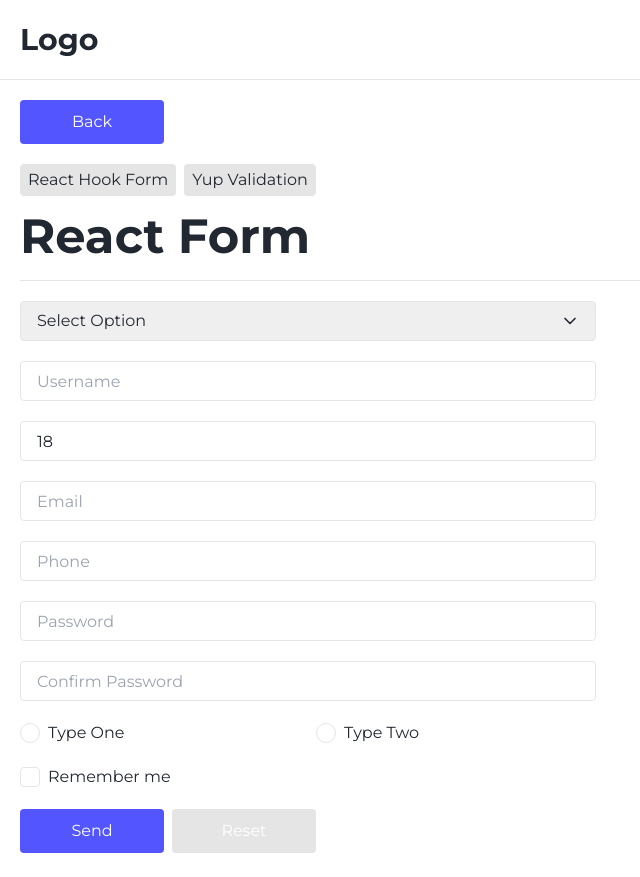
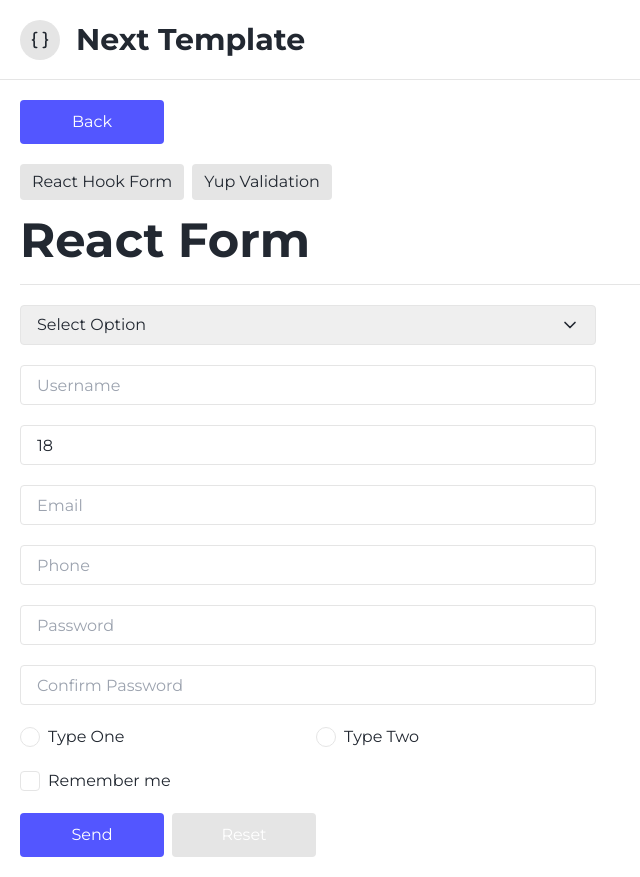
Before and after one commit to dimarogkov/next-template, a Next.js app: page /form in a window 1280 px wide. Shown: the whole page, without its empty margins (0-640 px from the left). Built offline with nearby package versions, Linux system fonts and the light colour scheme.

Commit message:
add Lucide icons

```diff
--- a/package.json
+++ b/package.json
@@ -14,12 +14,12 @@
         "@tanstack/react-query": "^5.51.1",
         "axios": "^1.7.2",
         "classnames": "^2.5.1",
+        "lucide-react": "^0.427.0",
         "next": "14.2.4",
         "next-themes": "^0.3.0",
         "react": "^18",
         "react-dom": "^18",
         "react-hook-form": "^7.52.0",
-        "react-icons": "^5.2.1",
         "react-redux": "^9.1.2",
         "yup": "^1.4.0",
         "zustand": "^4.5.4"
--- a/src/components/elements/Header/Header.tsx
+++ b/src/components/elements/Header/Header.tsx
@@ -1,12 +1,18 @@
 import Link from 'next/link';
 import { Subtitle } from '../../ui';
+import { Braces } from 'lucide-react';
 
 export const Header = () => {
     return (
-        <header className='relative z-20 flex items-center w-full h-16 lg:h-20 border-b border-gray'>
+        <header className='sticky top-0 left-0 z-20 flex items-center w-full h-16 lg:h-20 border-b border-gray bg-white'>
             <div className='flex items-center justify-between w-full max-w-screen-2xl px-4 sm:px-5 m-auto'>
                 <Subtitle className='flex'>
-                    <Link href='/'>Logo</Link>
+                    <Link href='/' className='flex items-center gap-4 transition-opacity duration-300 hover:opacity-75'>
+                        <span className='flex items-center justify-center w-10 h-10 rounded-full bg-gray'>
+                            <Braces className='w-5 h-5 text-black' />
+                        </span>
+                        <span>Next Template</span>
+                    </Link>
                 </Subtitle>
             </div>
         </header>
--- a/src/components/elements/ThemeController/ThemeController.tsx
+++ b/src/components/elements/ThemeController/ThemeController.tsx
@@ -1,7 +1,7 @@
 'use client';
 import { useEffect, useState } from 'react';
 import { useTheme } from 'next-themes';
-import { LuMoon, LuSun } from 'react-icons/lu';
+import { Moon, Sun } from 'lucide-react';
 
 type Props = {
     className?: string;
@@ -20,7 +20,7 @@
     return (
         mounted && (
             <label className={`flex items-center cursor-pointer gap-x-3 ${className}`}>
-                <LuSun className='w-5 h-5 text-black' />
+                <Sun className='w-5 h-5 text-black' />
 
                 <input
                     type='checkbox'
@@ -30,7 +30,7 @@
                     className='toggle theme-controller text-black border-black'
                 />
 
-                <LuMoon className='w-5 h-5 text-black' />
+                <Moon className='w-5 h-5 text-black' />
             </label>
         )
     );
--- a/src/components/elements/Todo/Todo.tsx
+++ b/src/components/elements/Todo/Todo.tsx
@@ -2,8 +2,8 @@
 import { UseMutateFunction } from '@tanstack/react-query';
 import { ITodo } from '@/src/types/interfaces/Todo';
 
-import { LuTrash } from 'react-icons/lu';
 import { Btn, Subtitle, Text } from '../../ui';
+import { Trash2 } from 'lucide-react';
 import cn from 'classnames';
 
 type Props = {
@@ -26,7 +26,7 @@
                 className='absolute z-10 top-2 right-2 flex items-center justify-center w-8 h-8 rounded border border-red bg-red/15 transition-opacity duration-300 hover:opacity-70'
                 onClick={() => removeTodo(id)}
             >
-                <LuTrash className='w-5 h-5 text-red' />
+                <Trash2 className='w-5 h-5 text-red' />
             </button>
 
             <div className='flex-grow w-full mb-3 last:mb-0'>
--- a/src/components/ui/Badge.tsx
+++ b/src/components/ui/Badge.tsx
@@ -5,7 +5,7 @@
 }
 
 const Badge: React.FC<Props> = forwardRef<HTMLSpanElement, Props>(({ className = '', ...props }, ref) => (
-    <span ref={ref} {...props} className={`text-base text-black px-2 py-1 rounded bg-gray ${className}`} />
+    <span ref={ref} {...props} className={`text-base text-black px-3 py-1.5 rounded bg-gray ${className}`} />
 ));
 
 Badge.displayName = 'Badge';
--- a/src/components/ui/Checkbox.tsx
+++ b/src/components/ui/Checkbox.tsx
@@ -2,7 +2,7 @@
 import { UseFormRegister } from 'react-hook-form';
 import { EnumFormNames } from '@/src/types/enums/FormNames';
 import { IFormValues } from '@/src/types/interfaces/FormValues';
-import { LuCheck } from 'react-icons/lu';
+import { Check } from 'lucide-react';
 import cn from 'classnames';
 
 interface Props extends InputHTMLAttributes<HTMLInputElement> {
@@ -30,7 +30,7 @@
                         'border-blue bg-blue': isChecked,
                     })}
                 >
-                    <LuCheck
+                    <Check
                         className={cn('w-4 h-4 text-white', {
                             'opacity-0 invisible': !isChecked,
                             'opacity-1 visible': isChecked,
--- a/src/components/ui/Radio.tsx
+++ b/src/components/ui/Radio.tsx
@@ -2,7 +2,7 @@
 import { UseFormRegister } from 'react-hook-form';
 import { EnumFormNames } from '@/src/types/enums/FormNames';
 import { IFormValues } from '@/src/types/interfaces/FormValues';
-import { LuCircle } from 'react-icons/lu';
+import { Circle } from 'lucide-react';
 import cn from 'classnames';
 
 interface Props extends InputHTMLAttributes<HTMLInputElement> {
@@ -41,7 +41,7 @@
                     'border-blue': isChecked === value,
                 })}
             >
-                <LuCircle
+                <Circle
                     className={cn('w-3 h-3 rounded-full text-blue bg-blue', {
                         'opacity-0 invisible': isChecked !== value,
                         'opacity-1 visible': isChecked === value,
--- a/src/components/ui/Select.tsx
+++ b/src/components/ui/Select.tsx
@@ -2,7 +2,7 @@
 import { UseFormRegister } from 'react-hook-form';
 import { EnumFormNames } from '@/src/types/enums/FormNames';
 import { IFormValues } from '@/src/types/interfaces/FormValues';
-import { LuChevronDown } from 'react-icons/lu';
+import { ChevronDown } from 'lucide-react';
 
 interface Props extends SelectHTMLAttributes<HTMLSelectElement> {
     className?: string;
@@ -20,7 +20,7 @@
                 {...register(registerName)}
             />
 
-            <LuChevronDown className='absolute right-4 w-5 h-5 text-black' />
+            <ChevronDown className='absolute right-4 w-5 h-5 text-black' />
         </div>
     )
 );
```
Also changed, not shown: 2 other files (tests, documents, lock files or other folders).
